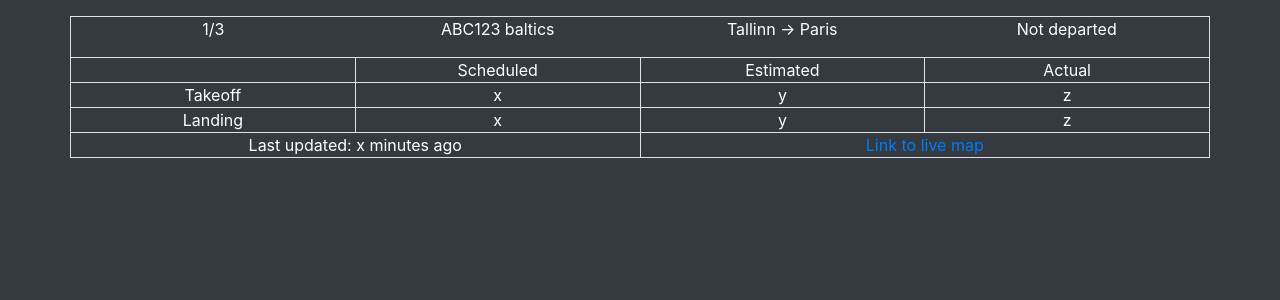
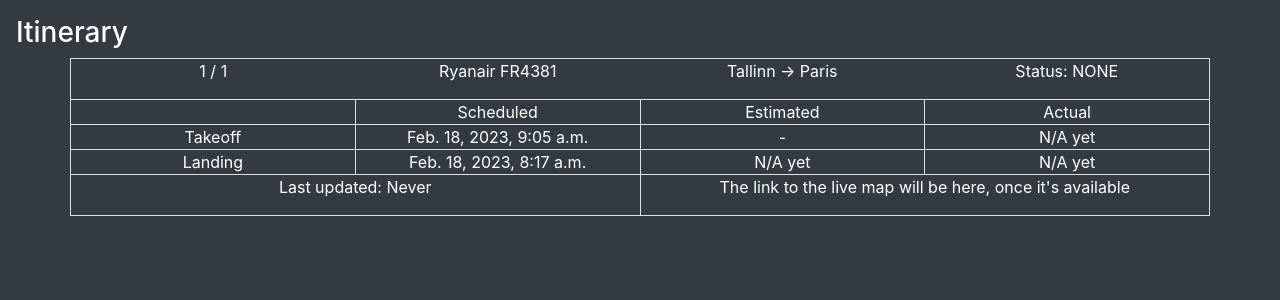
Before and after one commit to loigom/flightTrack, a Django app: page / in a window 1280 px wide. Shown: the top 300 px of the page. Run offline with Django 4.2, Linux system fonts and the light colour scheme; data comes from the database, SQL or seed files in the repository; both versions use the stored data as it was after the commit; parts of the project's set-up code (start-up, migrations or seed data) failed here and were passed over.

Commit message:
first functional version, front and back end

```diff
--- a/itineraryStalk/base/models.py
+++ b/itineraryStalk/base/models.py
@@ -47,6 +47,8 @@
     airline = models.ForeignKey(Airline, on_delete=models.CASCADE)
     number_in_itinerary = models.IntegerField()
     plane_number = models.TextField()
+    departing_location = models.TextField()
+    arriving_location = models.TextField()
     scheduled_takeoff = models.DateTimeField()
     scheduled_landing = models.DateTimeField()
 
@@ -91,6 +93,8 @@
             self.actual_takeoff_ts = flight.time_details["real"]["departure"]
         if flight.time_details["real"]["arrival"]:
             self.actual_landed_ts = flight.time_details["real"]["arrival"]
+        if flight.time_details['estimated']["arrival"]:
+            self.eta_landing_ts = flight.time_details['estimated']["arrival"]
 
         if self.actual_landed_ts:
             self.status = self.LANDED
@@ -99,9 +103,38 @@
 
         self.save(force_update=True)
 
+        print(flight.time_details)
         print(f"Updated {str(self)}")
 
         return self.status == self.LANDED
 
+    @property
+    def takeoff_actual_datetime(self) -> datetime:
+        if self.actual_takeoff_ts:
+            return timezone.make_aware(datetime.fromtimestamp(self.actual_takeoff_ts))
+
+    @property
+    def landing_actual_datetime(self) -> datetime:
+        if self.actual_landed_ts:
+            return timezone.make_aware(datetime.fromtimestamp(self.actual_landed_ts))
+
+    @property
+    def readable_eta(self) -> str:
+        now = datetime.now().timestamp()
+        if self.eta_landing_ts and now < self.eta_landing_ts:
+            seconds_until_land = int(self.eta_landing_ts - now)
+            minutes_until_land = seconds_until_land // 60
+            hours_until_land = minutes_until_land // 60
+            return f"In {int(hours_until_land)} hours, {int(minutes_until_land % 60)} minutes"
+
+    @property
+    def minutes_since_last_update(self) -> str:
+        if self.last_updated_ts:
+            return f"{int((datetime.now().timestamp() - self.last_updated_ts) / 60)} minutes ago"
+
+    @property
+    def full_name(self) -> str:
+        return f"{self.airline} {self.plane_number}"
+
     def __str__(self) -> str:
         return f"[{self.itinerary}] {self.airline} {self.plane_number} ({self.number_in_itinerary})"
--- a/itineraryStalk/base/views.py
+++ b/itineraryStalk/base/views.py
@@ -1,28 +1,7 @@
 from django.shortcuts import render
 from .models import Itinerary
-
-itineraries = [
-    {
-        "name": "Australia",
-        "flights": [
-            {"name": "123"},
-            {"name": "345"}
-        ]
-    },
-    {
-        "name": "Eesti",
-        "flights": [
-            {"name": "aaa"},
-            {"name": "aaa"}
-        ]
-    }
-]
-
-ctx = {
-    "itineraries": itineraries
-}
 
 
 def home(request):
     Itinerary.update_itineraries()
-    return render(request, 'home.html')
+    return render(request, 'home.html', {"itineraries": Itinerary.objects.all()})
--- a/itineraryStalk/templates/flight.html
+++ b/itineraryStalk/templates/flight.html
@@ -1,3 +1,76 @@
-<div class="container">
-    <div class="row">Tallinn -> Paris</div>
+<div class="container border text-center">
+
+    <div class="row border-bottom pb-3">
+        <div class="col">
+            {{ flight.number_in_itinerary }} / {{ itineraries|length }}
+        </div>
+        <div class="col">
+            {{ flight.full_name }}
+        </div>
+        <div class="col">
+            Tallinn -> Paris
+        </div>
+        <div class="col">
+            Status: {{ flight.status|default:"N/A" }}
+        </div>
+    </div>
+
+    <div class="row">
+        <div class="col">
+
+        </div>
+        <div class="col border-left">
+            Scheduled
+        </div>
+        <div class="col border-left border-right">
+            Estimated
+        </div>
+        <div class="col">
+            Actual
+        </div>
+    </div>
+
+    <div class="row border-top">
+        <div class="col">
+            Takeoff
+        </div>
+        <div class="col border-left">
+            {{ flight.scheduled_takeoff }}
+        </div>
+        <div class="col border-left border-right">
+            -
+        </div>
+        <div class="col">
+            {{ flight.takeoff_actual_datetime|default:"N/A yet" }}
+        </div>
+    </div>
+
+    <div class="row border-top">
+        <div class="col">
+            Landing
+        </div>
+        <div class="col border-left">
+            {{ flight.scheduled_landing }}
+        </div>
+        <div class="col border-left border-right">
+            {{ flight.readable_eta|default:"N/A yet" }}
+        </div>
+        <div class="col">
+            {{ flight.landing_actual_datetime|default:"N/A yet" }}
+        </div>
+    </div>
+
+    <div class="row border-top">
+        <div class="col border-right">
+            Last updated: {{ flight.minutes_since_last_update|default:"Never" }}
+        </div>
+        <div class="col">
+            {% if flight.map_link %}
+            <a href="{{ flight.map_link }}">Link to live map</a>
+            {% else %}
+            <p>The link to the live map will be here, once it's available</p>
+            {% endif %}
+        </div>
+    </div>
+
 </div>
--- a/itineraryStalk/templates/home.html
+++ b/itineraryStalk/templates/home.html
@@ -9,78 +9,9 @@
     </head>
     <body class="bg-dark text-white p-3">
 
-        <div class="container border text-center">
-
-            <div class="row border-bottom pb-3">
-                <div class="col">
-                    1/3
-                </div>
-                <div class="col">
-                    ABC123 baltics
-                </div>
-                <div class="col">
-                    Tallinn -> Paris
-                </div>
-                <div class="col">
-                    Not departed
-                </div>
-            </div>
-
-            <div class="row">
-                <div class="col">
-
-                </div>
-                <div class="col border-left">
-                    Scheduled
-                </div>
-                <div class="col border-left border-right">
-                    Estimated
-                </div>
-                <div class="col">
-                    Actual
-                </div>
-            </div>
-
-            <div class="row border-top">
-                <div class="col">
-                    Takeoff
-                </div>
-                <div class="col border-left">
-                    x
-                </div>
-                <div class="col border-left border-right">
-                    y
-                </div>
-                <div class="col">
-                    z
-                </div>
-            </div>
-
-            <div class="row border-top">
-                <div class="col">
-                    Landing
-                </div>
-                <div class="col border-left">
-                    x
-                </div>
-                <div class="col border-left border-right">
-                    y
-                </div>
-                <div class="col">
-                    z
-                </div>
-            </div>
-
-            <div class="row border-top">
-                <div class="col border-right">
-                    Last updated: x minutes ago
-                </div>
-                <div class="col">
-                    <a href="https://www.flightradar24.com/data/flights/bt312">Link to live map</a>
-                </div>
-            </div>
-
-        </div>
+        {% for itinerary in itineraries %}
+            {% include "itinerary.html" %}
+        {% endfor %}
 
         <script src="https://cdn.jsdelivr.net/npm/bootstrap@5.3.0-alpha1/dist/js/bootstrap.bundle.min.js" integrity="sha384-w76AqPfDkMBDXo30jS1Sgez6pr3x5MlQ1ZAGC+nuZB+EYdgRZgiwxhTBTkF7CXvN" crossorigin="anonymous"></script>
     </body>
--- a/itineraryStalk/templates/itinerary.html
+++ b/itineraryStalk/templates/itinerary.html
@@ -0,0 +1,5 @@
+<h3>{{ itinerary.name }}</h3>
+{% for flight in itinerary.flights %}
+    {% include "flight.html" %}
+{% endfor %}
+<br>
```
Also changed, not shown: itineraryStalk/base/migrations/0001_initial.py, itineraryStalk/base/migrations/0002_airline_itineraryflight.py (deleted), itineraryStalk/base/migrations/0003_auto_20230218_0215.py (deleted), itineraryStalk/base/migrations/0004_auto_20230218_0314.py (deleted), itineraryStalk/base/migrations/0005_itineraryflight_last_updated_ts.py (deleted), itineraryStalk/base/migrations/0006_itineraryflight_map_link.py (deleted), itineraryStalk/base/migrations/0007_rename_estimated_landing_itineraryflight_scheduled_landing_and_more.py (deleted), itineraryStalk/base/migrations/0008_itinerary_done.py (deleted), itineraryStalk/base/migrations/0009_alter_itineraryflight_airline_and_more.py (deleted), itineraryStalk/db.sqlite3.
